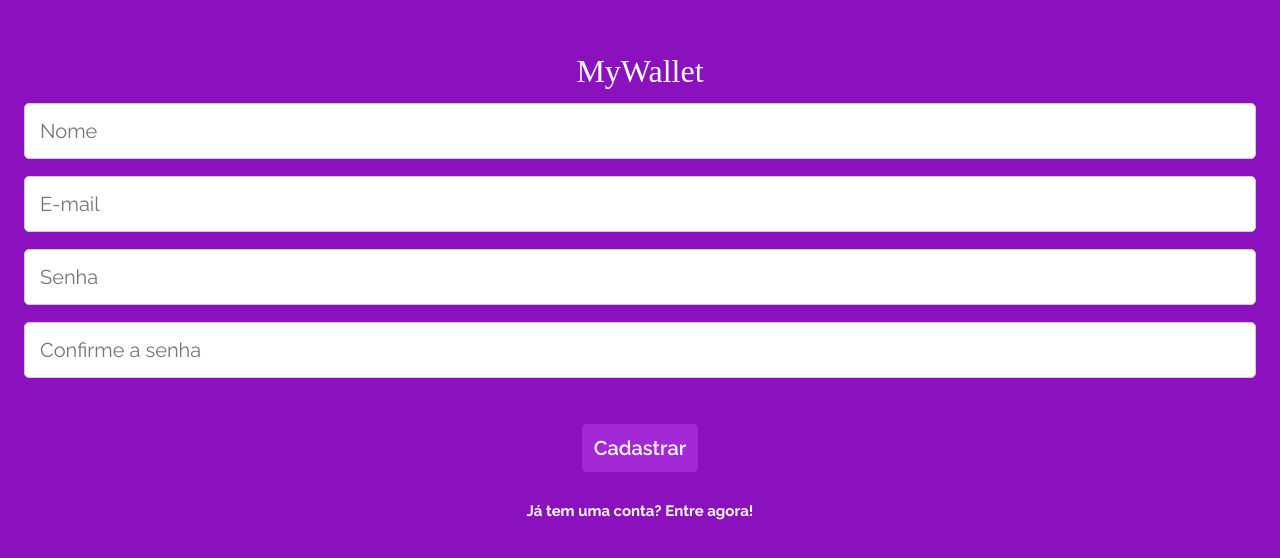
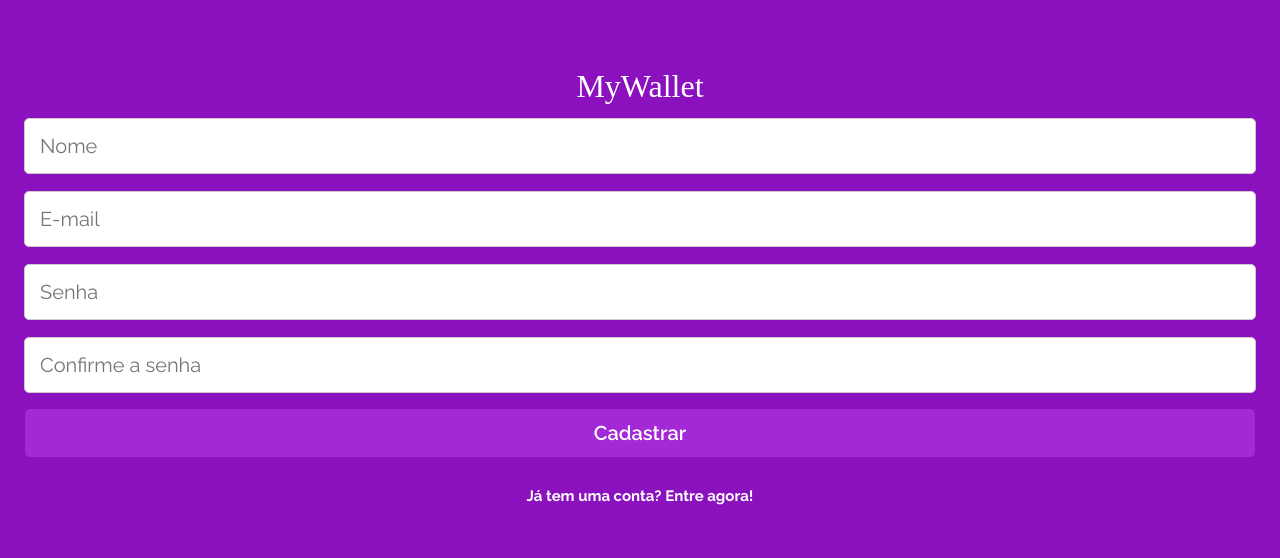
Before and after one commit to MilenaKozima/projeto14-mywallet-front, a React (Vite) app: page /cadastro in a window 1280 px wide. Shown: the part 138-696 px from the top of the page. Built offline with nearby package versions, Linux system fonts and the light colour scheme; a web font is replaced by a local one.

Commit message:
Versão correção 2

```diff
--- a/src/pages/SignUpPage.jsx
+++ b/src/pages/SignUpPage.jsx
@@ -68,9 +68,9 @@ export default function SignUpPage() {
         value={form.confirmPassword}
         onChange={handleForm}
         />
-        <Link to="/">
+
         <button data-test="sign-up-submit" type="submit">Cadastrar</button>
-        </Link>
+
       </form>
 
       <Link to="/" >
--- a/src/services/auth.js
+++ b/src/services/auth.js
@@ -4,7 +4,7 @@ import { useNavigate } from "react-router-dom";
 import AuthContext from "../context/AuthContext";
 
 export function useSignUp() {
-    const navigate = useNavigate
+    const navigate = useNavigate()
 
     return (body) => {
         axios.post(`${import.meta.env.VITE_API_URL}/cadastro`, body)
```
